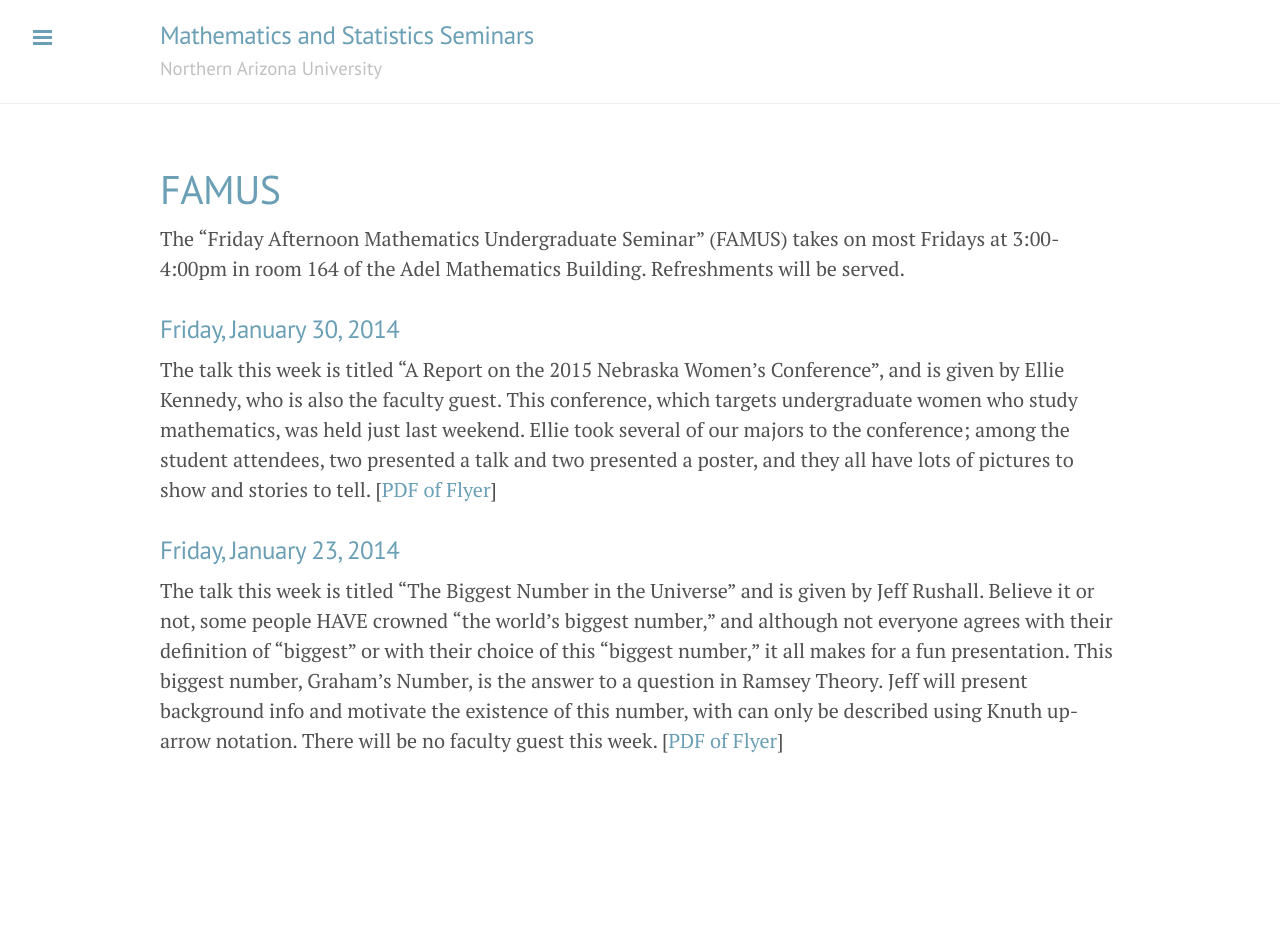
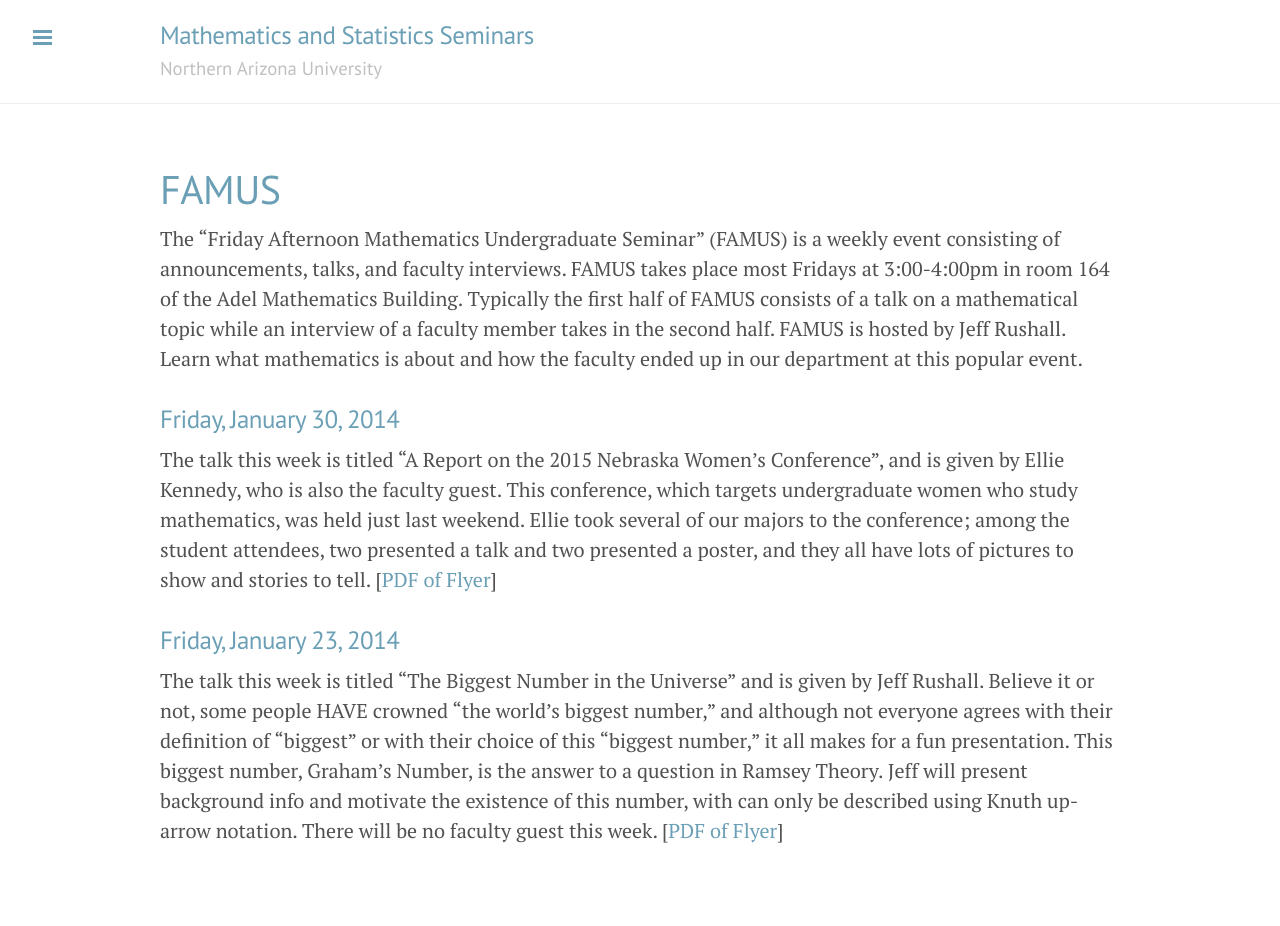
Before and after one commit to NAUMathStat/seminars, a Jekyll site: the page built from famusSpring2015.md, in a window 1280 px wide. Built offline with Jekyll 4.4.1, drawn with Linux system fonts in a browser that asks for light colours; Markdown is read by kramdown in place of the engine named in the settings; before the commit the page ends 900 px from its top, so only the background shows below that.

Commit message:
Update to FAMUS

```diff
--- a/famusSpring2015.md
+++ b/famusSpring2015.md
@@ -3,7 +3,7 @@ layout: page
 title: FAMUS
 ---
 
-The "Friday Afternoon Mathematics Undergraduate Seminar" (FAMUS) takes on most Fridays at 3:00-4:00pm in room 164 of the Adel Mathematics Building.  Refreshments will be served.
+The "Friday Afternoon Mathematics Undergraduate Seminar" (FAMUS) is a weekly event consisting of announcements, talks, and faculty interviews.  FAMUS takes place most Fridays at 3:00-4:00pm in room 164 of the Adel Mathematics Building.  Typically the first half of FAMUS consists of a talk on a mathematical topic while an interview of a faculty member takes in the second half. FAMUS is hosted by Jeff Rushall.  Learn what mathematics is about and how the faculty ended up in our department at this popular event.
 
 ### Friday, January 30, 2014 ###
 
```
